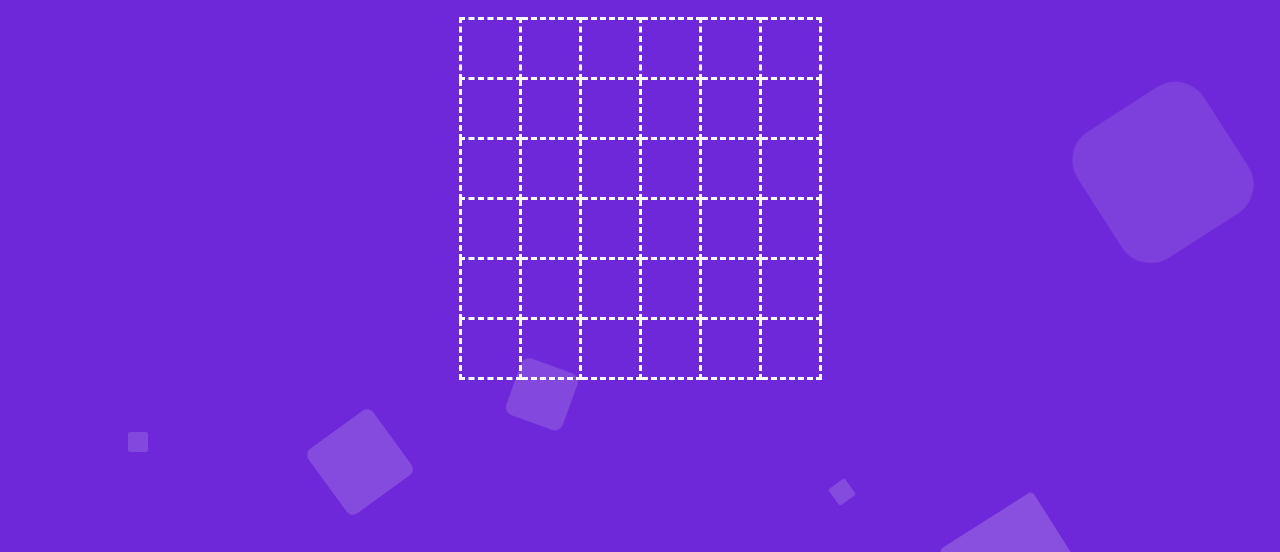
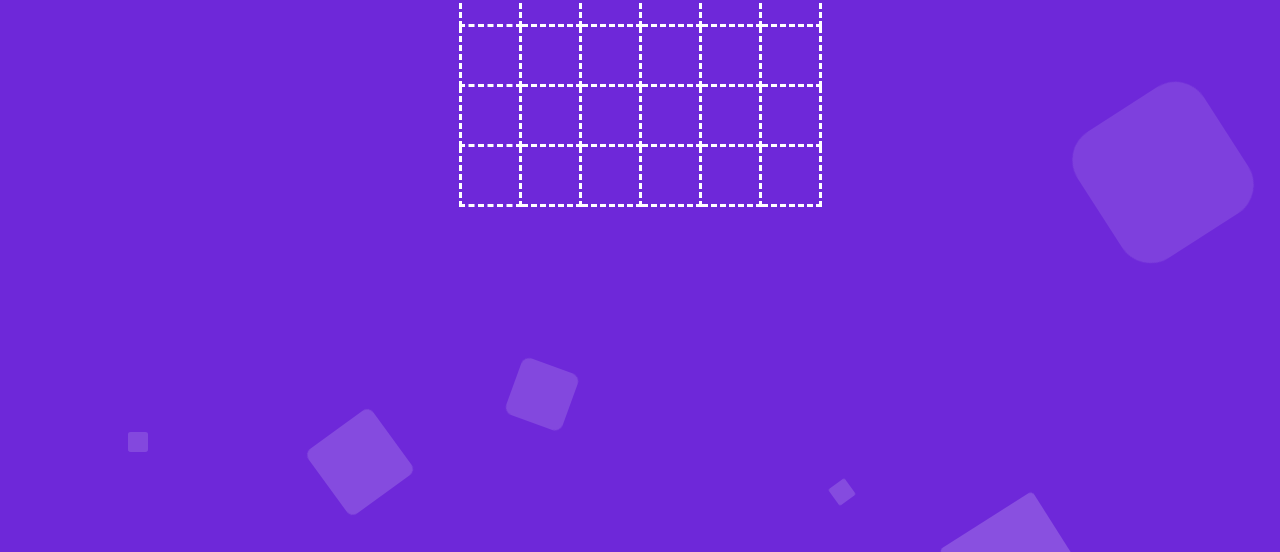
Before and after one commit to EliezerSolinger/Mathgurl-Table-Game, a plain HTML site: page index.html in a window 1280 px wide. Shown: the part 248-800 px from the top of the page. Drawn offline with nearby package versions, Linux system fonts and the light colour scheme; a web font is replaced by a local one.

Commit message:
removendo centralização vertical

```diff
--- a/index.html
+++ b/index.html
@@ -43,7 +43,7 @@
       display: flex;
       flex-direction: column;
       align-items: center;
-      justify-content: center;
+      justify-content: start;
       position: fixed;
       top:0px;
       z-index: 100;
```
